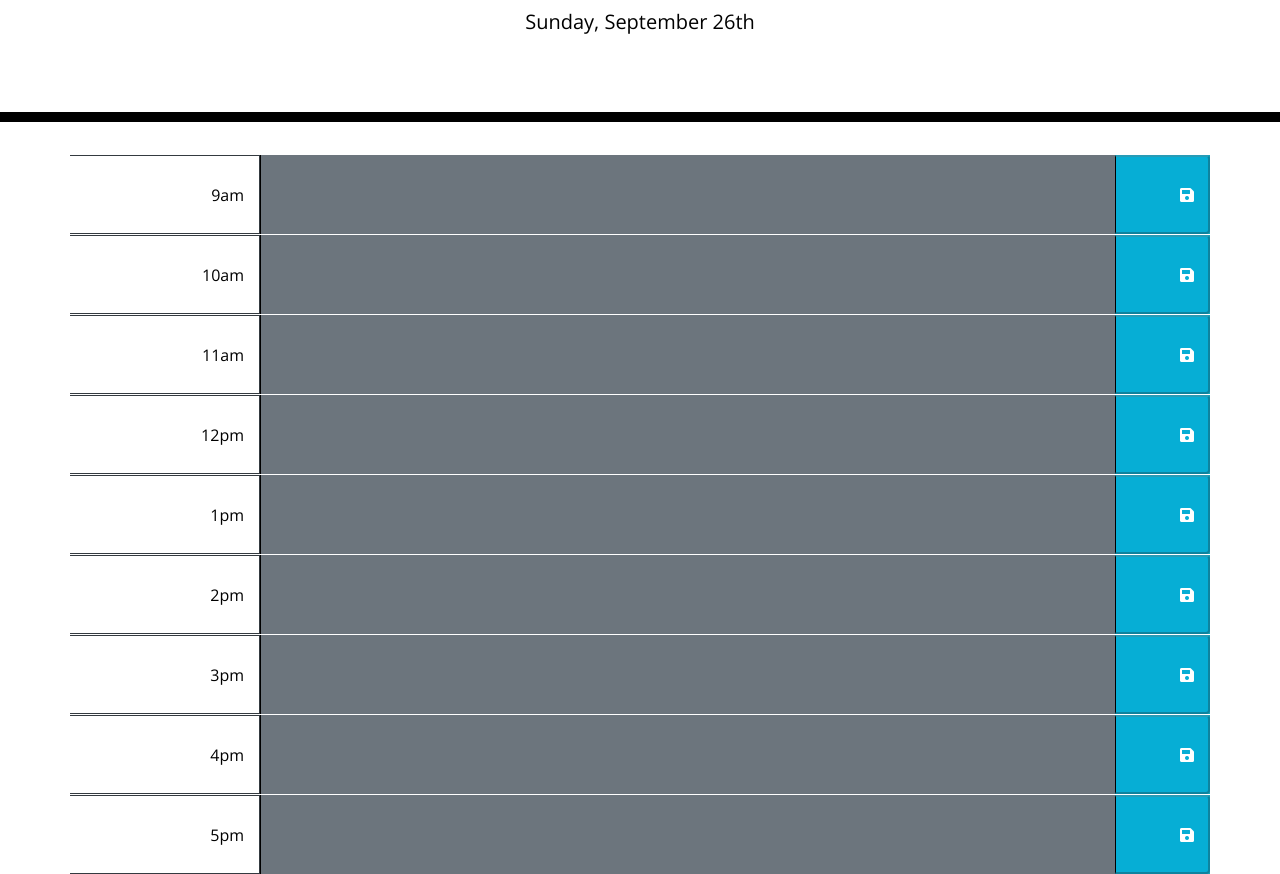
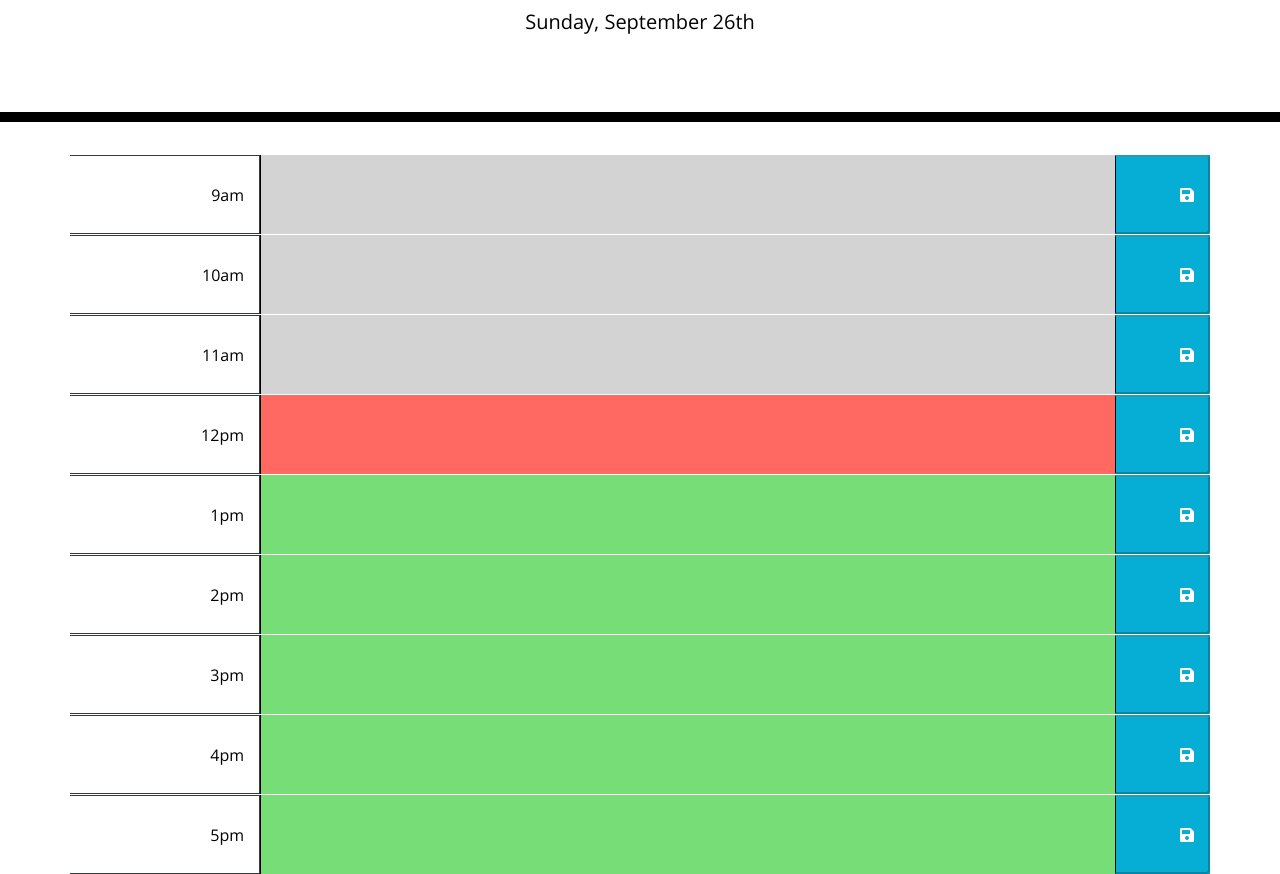
Before and after one commit to sophiekdj/Day-Planner, a plain HTML site: page index.html in a window 1280 px wide. Shown: the part 182-1056 px from the top of the page. Drawn offline with nearby package versions, Linux system fonts and the light colour scheme.

Commit message:
Deleted background colour

```diff
--- a/index.html
+++ b/index.html
@@ -52,13 +52,7 @@
           id="9"
           name="text"
           styles="width:100%; height:100%"
-          class="
-            col-9
-            bg-secondary
-            d-flex
-            align-items-center
-            justify-content-start
-          "
+          class="col-9 d-flex align-items-center justify-content-start"
         >
         </textarea>
         <!-- Save button -->
@@ -96,13 +90,7 @@
           id="10"
           name="text"
           styles="width:100%; height:100%"
-          class="
-            col-9
-            bg-secondary
-            d-flex
-            align-items-center
-            justify-content-start
-          "
+          class="col-9 d-flex align-items-center justify-content-start"
         >
         </textarea>
         <!-- Save button -->
@@ -140,13 +128,7 @@
           id="11"
           name="text"
           styles="width:100%; height:100%"
-          class="
-            col-9
-            bg-secondary
-            d-flex
-            align-items-center
-            justify-content-start
-          "
+          class="col-9 d-flex align-items-center justify-content-start"
         >
         </textarea>
         <!-- Save button -->
@@ -184,13 +166,7 @@
           id="12"
           name="text"
           styles="width:100%; height:100%"
-          class="
-            col-9
-            bg-secondary
-            d-flex
-            align-items-center
-            justify-content-start
-          "
+          class="col-9 d-flex align-items-center justify-content-start"
         >
         </textarea>
         <!-- Save button -->
@@ -228,13 +204,7 @@
           id="1"
           name="text"
           styles="width:100%; height:100%"
-          class="
-            col-9
-            bg-secondary
-            d-flex
-            align-items-center
-            justify-content-start
-          "
+          class="col-9 d-flex align-items-center justify-content-start"
         >
         </textarea>
         <!-- Save button -->
@@ -272,13 +242,7 @@
           id="2"
           name="text"
           styles="width:100%; height:100%"
-          class="
-            col-9
-            bg-secondary
-            d-flex
-            align-items-center
-            justify-content-start
-          "
+          class="col-9 d-flex align-items-center justify-content-start"
         >
         </textarea>
         <!-- Save button -->
@@ -316,13 +280,7 @@
           id="3"
           name="text"
           styles="width:100%; height:100%"
-          class="
-            col-9
-            bg-secondary
-            d-flex
-            align-items-center
-            justify-content-start
-          "
+          class="col-9 d-flex align-items-center justify-content-start"
         >
         </textarea>
         <!-- Save button -->
@@ -360,13 +318,7 @@
           id="4"
           name="text"
           styles="width:100%; height:100%"
-          class="
-            col-9
-            bg-secondary
-            d-flex
-            align-items-center
-            justify-content-start
-          "
+          class="col-9 d-flex align-items-center justify-content-start"
         >
         </textarea>
         <!-- Save button -->
@@ -404,13 +356,7 @@
           id="5"
           name="text"
           styles="width:100%; height:100%"
-          class="
-            col-9
-            bg-secondary
-            d-flex
-            align-items-center
-            justify-content-start
-          "
+          class="col-9 d-flex align-items-center justify-content-start"
         >
         </textarea>
         <!-- Save button -->
```
